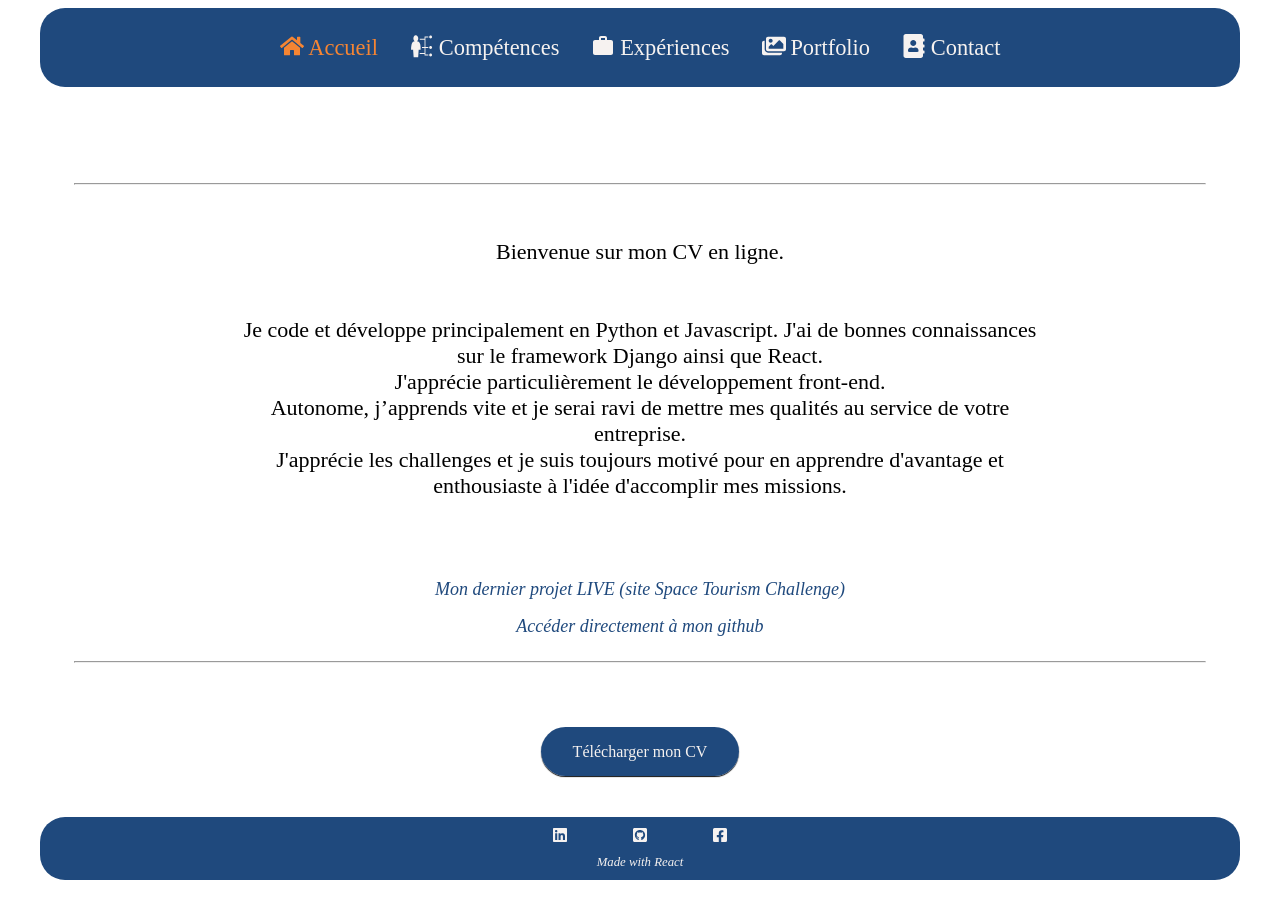
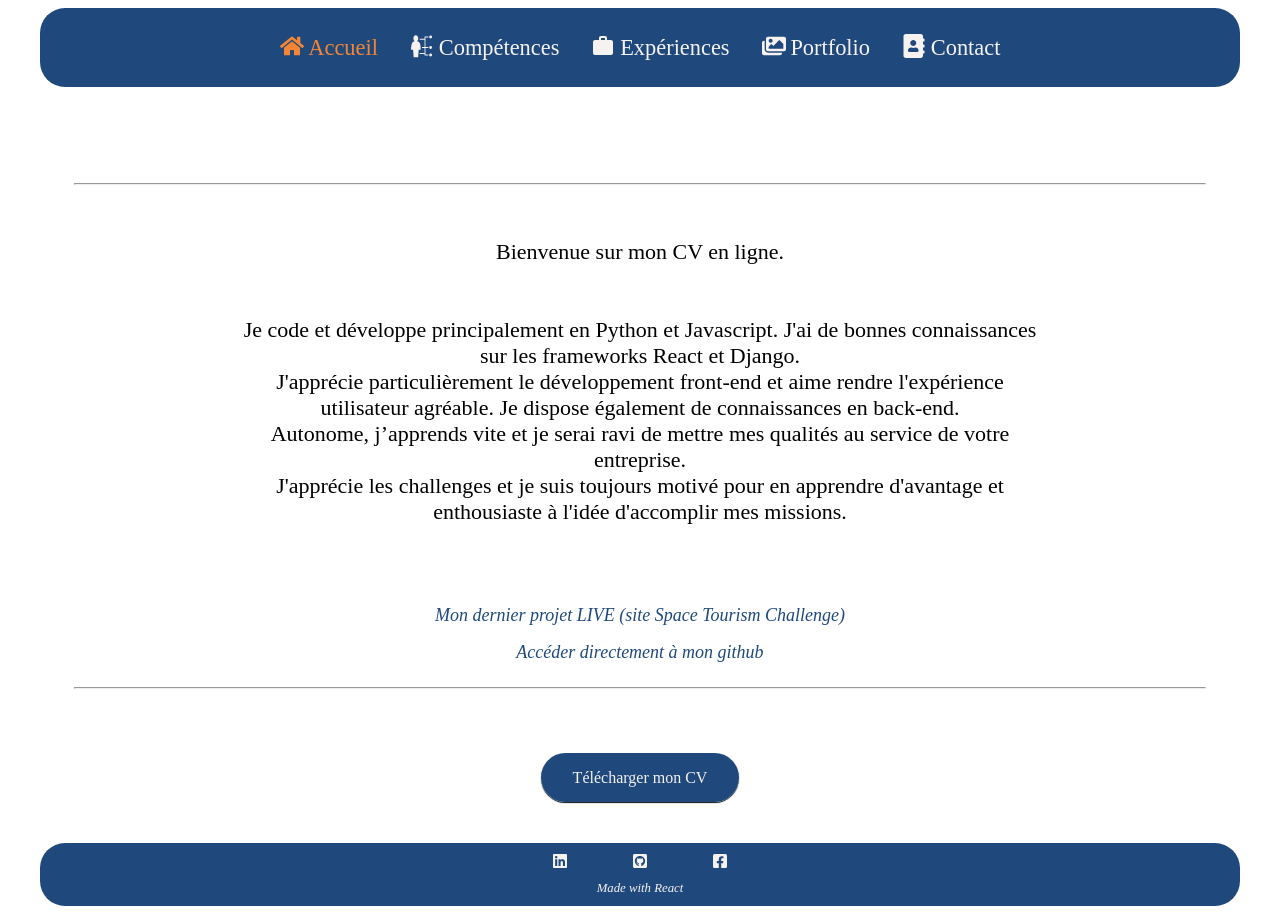
Before and after one commit to Stecathw/CV, a React (Create React App) app: page / in a window 1280 px wide. Before the commit the page ends 888 px from the top, so only its background shows below. Built offline with nearby package versions, Linux system fonts and the light colour scheme; a web font is replaced by a local one.

Commit message:
update intro

```diff
--- a/src/pages/Home.js
+++ b/src/pages/Home.js
@@ -12,12 +12,12 @@ const Home = () => {
                     <div className="content">
                         <img src="./media/avatar.png" alt="profile-img" id="profile-img" data-testid="img"/>
                         <h1 data-testid="h1">William SAINTE-CATHERINE</h1>
-                        <h2 data-testid="h2">Développeur web</h2>
+                        <h2 data-testid="h2">Développeur web front-end HTML/CSS/Javascript</h2>
                         <hr/>
                         <p data-testid="intro-text">
                             Bienvenue sur mon CV en ligne.<br/><br/><br/>
-                            Je code et développe principalement en Python et Javascript. J'ai de bonnes connaissances sur le framework Django ainsi que React.<br/>
-                            J'apprécie particulièrement le développement front-end.<br/>
+                            Je code et développe principalement en Python et Javascript. J'ai de bonnes connaissances sur les frameworks React et Django.<br/>
+                            J'apprécie particulièrement le développement front-end et aime rendre l'expérience utilisateur agréable. Je dispose également de connaissances en back-end.<br/>
                             Autonome, j’apprends vite et je serai ravi de mettre mes qualités au service de votre entreprise.<br/>
                             J'apprécie les challenges et je suis toujours motivé pour en apprendre d'avantage et enthousiaste à l'idée d'accomplir mes missions.<br/><br/>
                         </p>
```
